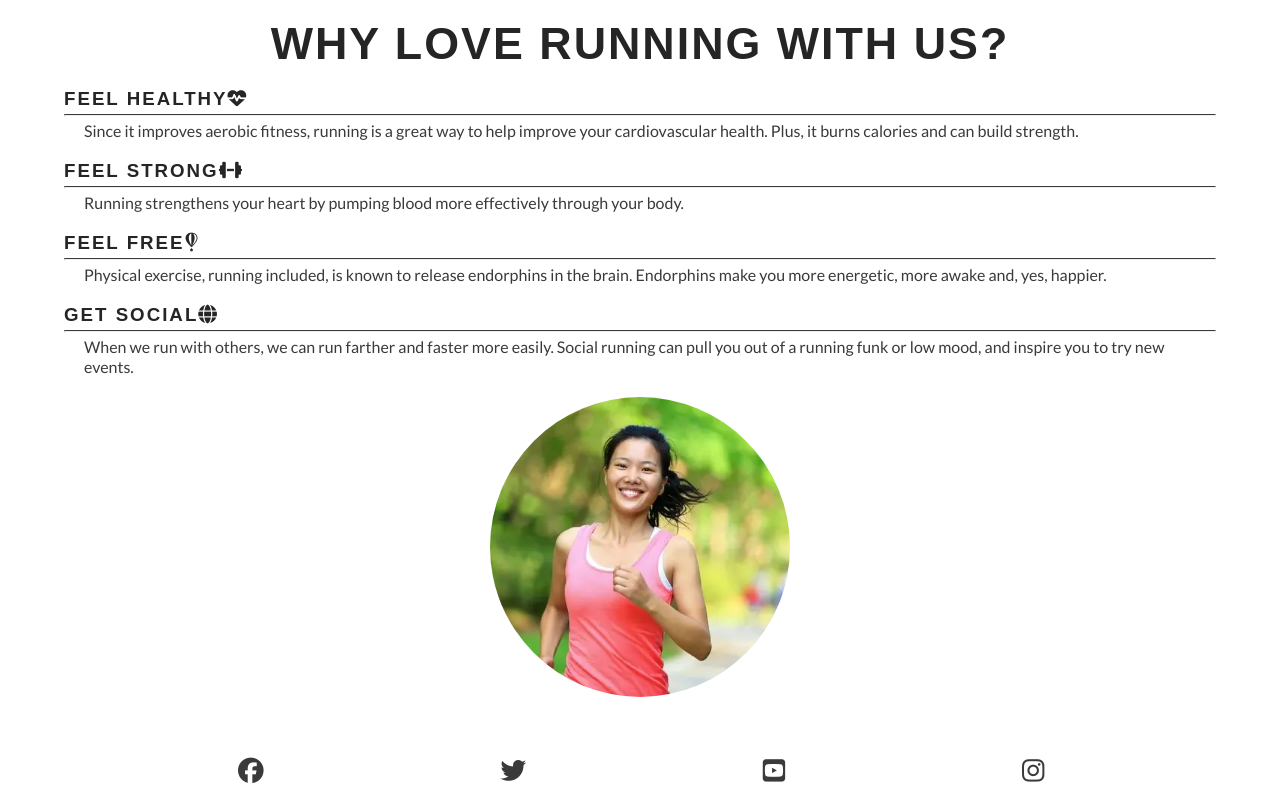
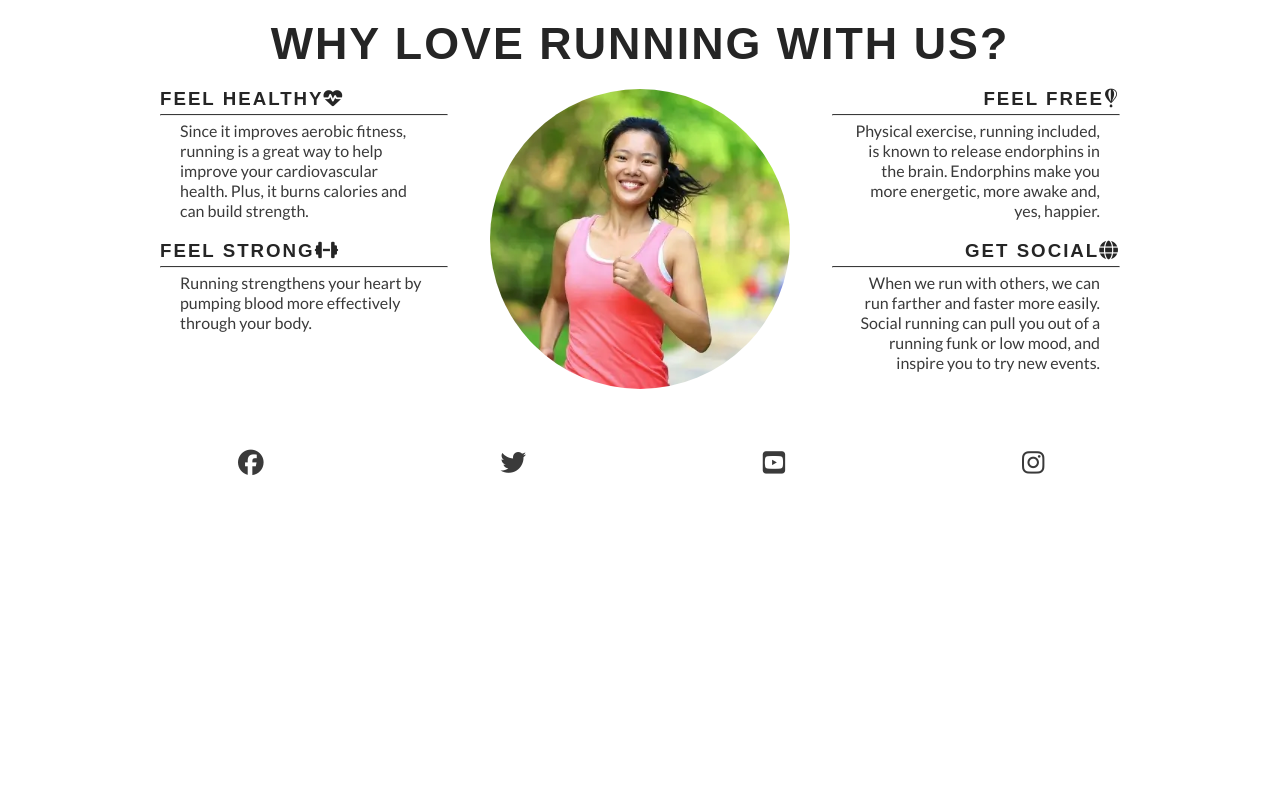
Before and after one commit to Darthspider360/Love-running, a plain HTML site: page index.html in a window 1280 px wide. Shown: the part 677-1482 px from the top of the page. After the commit the page ends 1174 px from the top, so only its background shows below. Drawn offline with Linux system fonts and the light colour scheme.

Commit message:
Made the reasons section responsive for screen size

```diff
--- a/assets/css/style.css
+++ b/assets/css/style.css
@@ -214,6 +214,21 @@ hr {
         width: 300px;
         right: 50px;
     }
+
+    /* Reasons section */
+    #benefits-physical, #benefits-mental{
+        display: flex;
+        flex-direction: column;
+        width: 100%;
+    }
+
+    #benefits-physical > div, #benefits-mental > div{
+        width: 75%;
+    }
+    #benefits-mental > div{
+        text-align: end;
+        align-self: flex-end;
+    }
 }
 /* Media query for latops and bigger */
 @media screen and (min-width:992px) {
@@ -223,3 +238,28 @@ hr {
     }
 
 }
+
+/* media query for larger screens*/
+@media screen and (min-width:1200px) {
+
+    /* reasons section*/
+    #benefits{
+        display: flex;
+        flex-direction: row;
+    }
+    #benefits > div{
+        flex: 1;
+    }
+    #benefits-image{
+        order: 0;
+    }
+    #benefits-mental{
+        order: 1;
+    }
+    #benefits-mental > div{
+        align-self: flex-start;
+    }
+    #benefits-physical > div{
+        align-self: self-end;
+    }
+}
```
